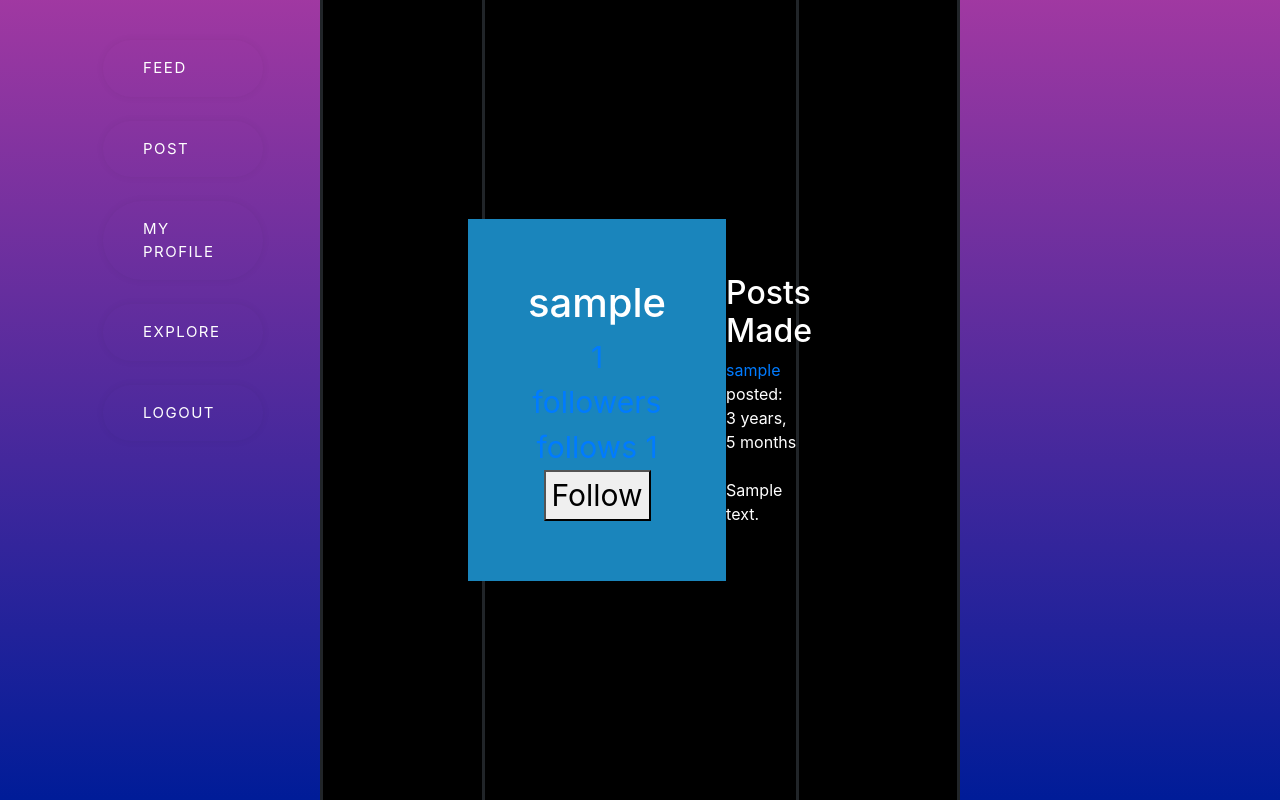
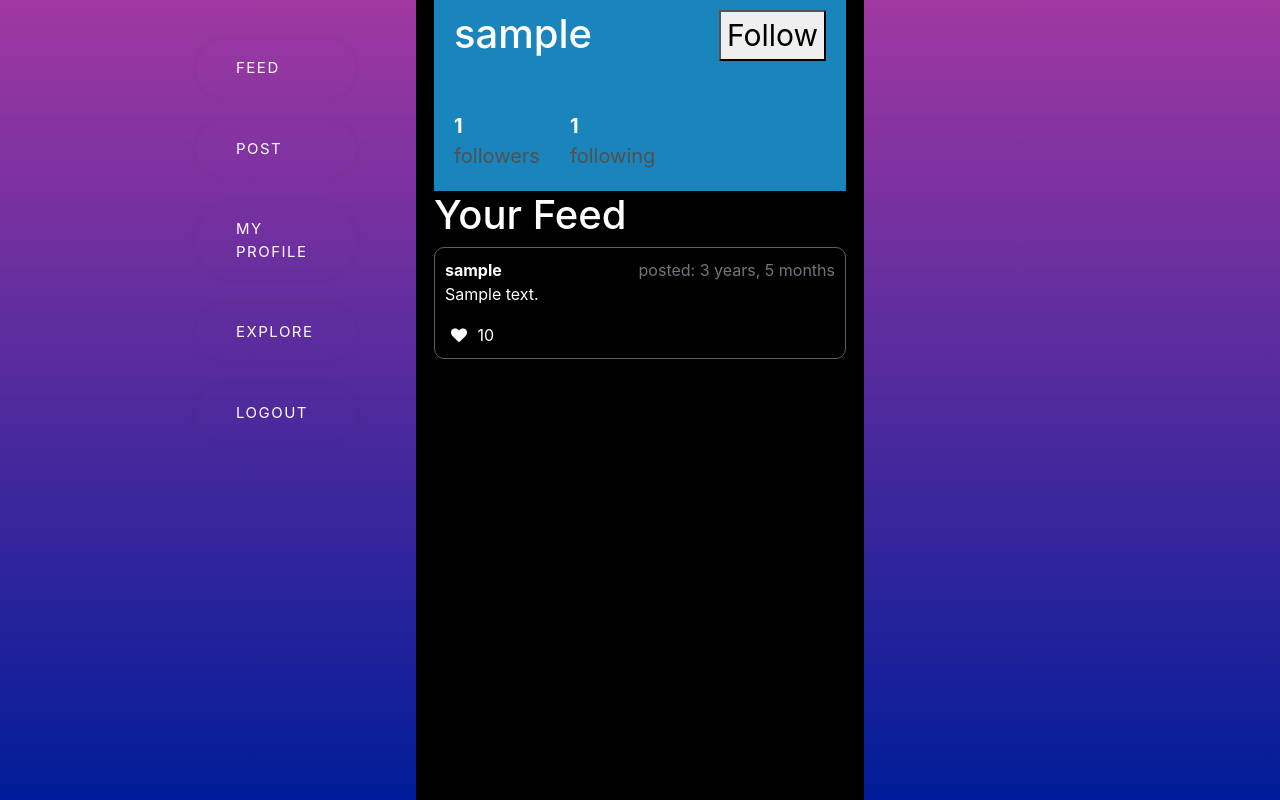
Before and after one commit to ManfredAr/DjangoWebsite, a Django app: template ToDoSite/explore/templates/explore/person.html in a window 1280 px wide. Run offline with Django 3.2, Linux system fonts and the light colour scheme; tables that the repository leaves empty hold one stand-in row (values such as "Sample post"); the template is opened without the code that fills it: values that come from a table or form of the project are taken from there, most other values are stand-ins (such as "Sample title", 1, 10 or a date in 2020).

Commit message:
All remaining pages are now updated with the new design

```diff
--- a/ToDoSite/ToDoSite/settings.py
+++ b/ToDoSite/ToDoSite/settings.py
@@ -130,5 +130,5 @@ STATICFILES_DIRS = [os.path.join(BASE_DIR, 'static')]
 # https://docs.djangoproject.com/en/4.2/ref/settings/#default-auto-field
 
 DEFAULT_AUTO_FIELD = 'django.db.models.BigAutoField'
-LOGIN_REDIRECT_URL = '/home'
+LOGIN_REDIRECT_URL = '/post/feed/'
 LOGOUT_REDIRECT_URL = '/login'
--- a/ToDoSite/explore/templates/explore/followers.html
+++ b/ToDoSite/explore/templates/explore/followers.html
@@ -16,7 +16,7 @@
 {% endblock %}
 
 {% block content %}
-<div class="container">
+<div class="content">
     <div class="header">
         <h1>{{profile.username}}</h1>
         <a>{{ followers.count }} followers </a> <br/>
--- a/ToDoSite/explore/templates/explore/following.html
+++ b/ToDoSite/explore/templates/explore/following.html
@@ -16,7 +16,7 @@
 {% endblock %}
 
 {% block content %}
-<div class="container">
+<div class="content">
     <div class="header">
         <h1>{{profile.username}}</h1>
         <a> following {{ following.count }} </a> <br/>
--- a/ToDoSite/explore/templates/explore/person.html
+++ b/ToDoSite/explore/templates/explore/person.html
@@ -13,15 +13,18 @@
 
 {% block style %}
 <link rel="stylesheet" type="text/css" media="screen" href="{%static 'css/person.css'%}">
+<script src="{% static 'js/feed.js' %}"></script>
 {% endblock %}
 
 {% block content %}
-<div class="container">
+<div class="main">
     <div class="header">
+        <div class="top">
+            <div class="heading">
                 <h1>{{profile.username}}</h1>
-        <a href="/explore/{{profile.username}}/followers">{{ followers.count }} followers </a> <br/>
-        <a href="/explore/{{profile.username}}/following">follows {{ following.count }}</a>
+            </div>
             <form method="POST">
+                <div class="follow">
                     {% csrf_token %}
                     {% if user.username == profile.username %}
 
@@ -30,20 +33,51 @@
                     {% else %}
                         <button type="submit" name="choice" value="follow"> Follow </button>
                     {% endif %}
+                </div>
             </form>
         </div>
-    <div class="posts">
-        <h2>Posts Made</h2>
+        <br/>
+        <div class="info">
+            <div class="followers">
+                <a href="/explore/{{profile.username}}/followers"> <strong>{{ followers.count }}</strong> <div class="light">followers</div></a>
+            </div>
+            <div class="separator"></div>
+            <div class="following">
+                <a href="/explore/{{profile.username}}/following"> <strong>{{ following.count }}</strong> <div class="light">following</div></a>
+            </div>
+        </div>
+    </div>
+    <div class="content">
+        <div>
+            <h1 style="color: rgb(255, 255, 255);">Your Feed</h1>
+        </div>
         {% for post in posts %}
-            <div class="lines">
+        <div class="box">
             <div class="name">
-                    <a href="#">{{ profile.username }}</a>
+                <a href="/explore/{{post.user.username}}">{{ post.user.username }}</a>
             </div>
             <div class="time">
                 posted: {{ post.time|timesince }}
             </div> <br>
             <div class="con">
-                    {{ post.text }}
+                <p> {{ post.text }} </p>
+            </div>
+            <div class="likes">
+                <form method="POST" id="{{post.id}}" class="like-form" data-form-id="{{post.id}}">
+                    {% csrf_token %}
+                    <div class="press">
+                        {% if post.user_like %}
+                            <button style="color: red;" type="submit" name="is-liked" id="{{post.id}}like">
+                                <i class="fa fa-heart"></i>
+                            </button>
+                        {% else %}
+                            <button style="color: rgb(255, 255, 255);" type="submit" name="is-liked" id="{{post.id}}like">
+                                <i class="fa fa-heart"></i>
+                            </button>
+                        {% endif %}
+                        <p id="like-count-{{post.id}}"> {{post.likes}} </p>
+                    </div>
+                </form>
             </div>
         </div>
         {% endfor %}
--- a/ToDoSite/static/css/person.css
+++ b/ToDoSite/static/css/person.css
@@ -1,36 +1,23 @@
-html, body {
-    height: 100%;
-    margin: 0;
-  }
-
-.bg {
-    background-image: linear-gradient(rgba(136, 1, 138, 0.768), rgb(0, 28, 152));
-    background-repeat: no-repeat;
-}
-
-.container {
-    background-color: black;
-    min-height: 100vh;
-    padding: 0;
-}
-
-.container {
-    border-color: rgb(255, 1, 1);
-    border-left: solid;
-    border-right: solid;
-    width: 50%;
-    margin: 0 auto;
+.main {
+  width: 100%;
+  height: 100%;
+  margin-bottom: 20px;
+  top: 5%;
+  margin-left: 3px;
+  margin-right: 3px;
 }
 
 .header{
-  padding: 60px;
-  text-align: center;
+  padding: 20px;
   background: #1a85bc;
   color: white;
   font-size: 30px;
   max-width: 100%;
 }
 
+.separator {
+  width: 30px; /* Adjust the width as per your desired separation */
+}
 
 .container .header {
   width: 100%;
@@ -39,3 +26,79 @@ html, body {
 .posts {
     color: white;
 }
+
+.info {
+  display: flex;
+}
+
+.followers a, .following a {
+  color:white;
+}
+
+.top {
+  display: flex;
+  justify-content: space-between;
+
+}
+
+.heading h1 {
+  float: left;
+}
+
+.follow button {
+  float: right;
+}
+
+.light {
+  color: rgb(81, 81, 81);
+}
+
+.info {
+  font-size: 20px;
+}
+
+.box {
+  border-style: solid;
+  color: rgb(98, 94, 89);
+  border-radius: 10px;
+  margin-bottom: 3px;
+  border-width: thin;
+  padding: 10px;
+}
+
+.name a, .con, .time{
+  color: white;
+}
+
+.name, .time {
+  display: inline;
+}
+
+.time {
+  float: right;
+  color: rgb(110, 118, 125);
+}
+
+.likes {
+  color: white;
+}
+
+button.disabled {
+  opacity: 0.6; /* Reduced opacity to indicate disabled state */
+  cursor: not-allowed; /* Show not-allowed cursor on hover */
+  pointer-events: none; /* Disable pointer events on the button */
+}
+
+.name a {
+  width: 5%;
+  font-weight: bold;
+}
+
+.likes button {
+  background: none;
+  border: none
+}
+
+.press button, .press p {
+  display: inline;
+}
```
Also changed, not shown: ToDoSite/register/templates/register/login.html (+20 -11 lines), ToDoSite/register/templates/register/register.html (+20 -15 lines), ToDoSite/static/css/follower.css (+8 -23 lines). Lines whose indentation alone changed are shown as unchanged.
